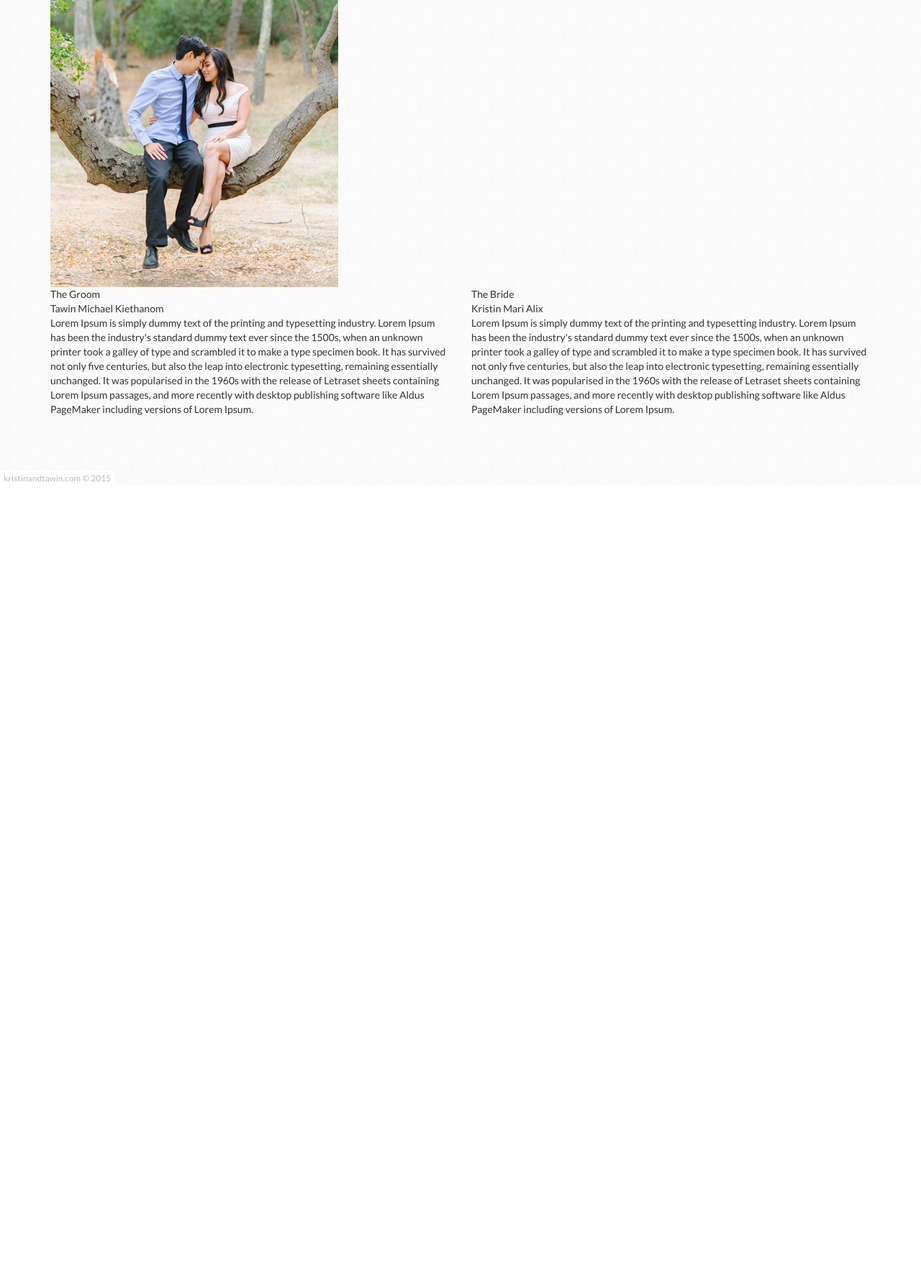
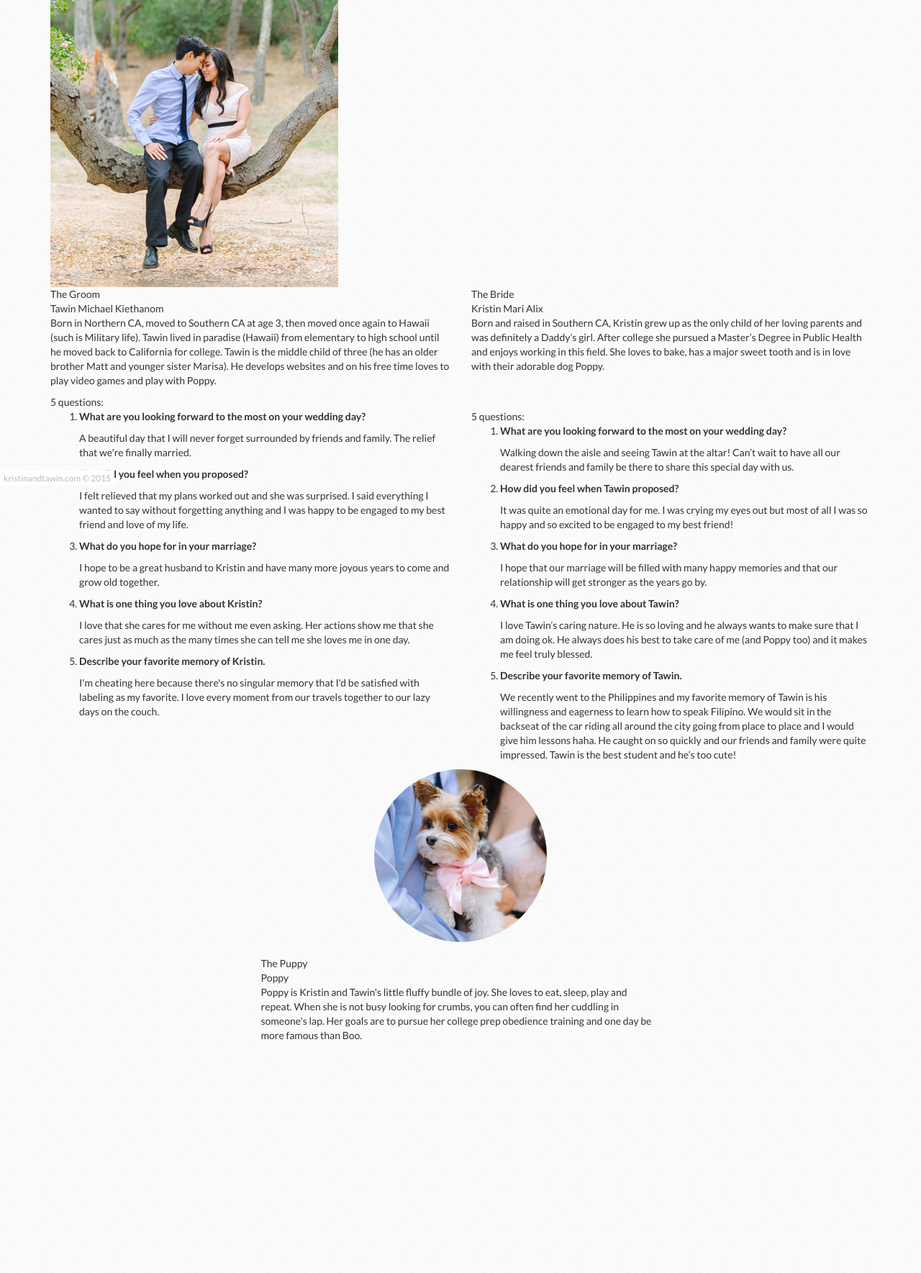
Before and after one commit to tkiethanom/myweddingwebsite, a CakePHP app: the page made by app/View/Pages/the_couple.ctp in a window 1280 px wide. Shown: the part 126-1895 px from the top of the page at 72% size. Before the commit the page ends 795 px from the top, so only its background shows below. Run offline with PHP 8.4 and a stand-in for CakePHP, Linux system fonts and the light colour scheme; the template is opened without the code that fills it, so the values that code supplies are empty; some libraries are stand-ins or nearby versions.

Commit message:
Almost done.

```diff
--- a/app/View/Layouts/default.ctp
+++ b/app/View/Layouts/default.ctp
@@ -40,6 +40,7 @@
 		echo $this->Html->script('lodash.min');
 		echo $this->Html->script('app/home');
 		echo $this->Html->script('app/travel');
+		echo $this->Html->script('app/the-couple');
 	?>
 		<link rel="stylesheet" type="text/css" href="/js/lib/slick/slick.css" >
 		<link rel="stylesheet" type="text/css" href="/js/lib/slick/slick-theme.css" >
--- a/app/View/Pages/the_couple.ctp
+++ b/app/View/Pages/the_couple.ctp
@@ -11,7 +11,31 @@
 					<div class="title">The Groom</div>
 					<div class="name">Tawin Michael Kiethanom</div>
 					<div class="content">
-						Lorem Ipsum is simply dummy text of the printing and typesetting industry. Lorem Ipsum has been the industry's standard dummy text ever since the 1500s, when an unknown printer took a galley of type and scrambled it to make a type specimen book. It has survived not only five centuries, but also the leap into electronic typesetting, remaining essentially unchanged. It was popularised in the 1960s with the release of Letraset sheets containing Lorem Ipsum passages, and more recently with desktop publishing software like Aldus PageMaker including versions of Lorem Ipsum.
+						<p>Born in Northern CA, moved to Southern CA at age 3, then moved once again to Hawaii (such is Military life). Tawin lived in paradise (Hawaii) from elementary to high school until he moved back to California for college. Tawin is the middle child of three (he has an older brother Matt and younger sister Marisa). He develops websites and on his free time loves to play video games and play with Poppy.</p>
+
+						<div class="question-header">5 questions:</div>
+						<ol>
+							<li>
+								<p><b>What are you looking forward to the most on your wedding day?</b></p>
+								<p>A beautiful day that I will never forget surrounded by friends and family. The relief that we're finally married.</p>
+							</li>
+							<li>
+								<p><b>How did you feel when you proposed?</b></p>
+								<p>I felt relieved that my plans worked out and she was surprised. I said everything I wanted to say without forgetting anything and I was happy to be engaged to my best friend and love of my life.</p>
+							</li>
+							<li>
+								<p><b>What do you hope for in your marriage?</b></p>
+								<p>I hope to be a great husband to Kristin and have many more joyous years to come and grow old together.</p>
+							</li>
+							<li>
+								<p><b>What is one thing you love about Kristin?</b></p>
+								<p>I love that she cares for me without me even asking. Her actions show me that she cares just as much as the many times she can tell me she loves me in one day.</p>
+							</li>
+							<li>
+								<p><b>Describe your favorite memory of Kristin.</b></p>
+								<p>I'm cheating here because there's no singular memory that I'd be satisfied with labeling as my favorite. I love every moment from our travels together to our lazy days on the couch. </p>
+							</li>
+						</ol>
 					</div>
 				</div>
 			</div>
@@ -22,7 +46,51 @@
 					<div class="title">The Bride</div>
 					<div class="name">Kristin Mari Alix</div>
 					<div class="content">
-						Lorem Ipsum is simply dummy text of the printing and typesetting industry. Lorem Ipsum has been the industry's standard dummy text ever since the 1500s, when an unknown printer took a galley of type and scrambled it to make a type specimen book. It has survived not only five centuries, but also the leap into electronic typesetting, remaining essentially unchanged. It was popularised in the 1960s with the release of Letraset sheets containing Lorem Ipsum passages, and more recently with desktop publishing software like Aldus PageMaker including versions of Lorem Ipsum.
+						<p>Born and raised in Southern CA, Kristin grew up as the only child of her loving parents and was definitely a Daddy’s girl. After college she pursued a Master’s Degree in Public Health and enjoys working in this field. She loves to bake, has a major sweet tooth and is in love with their adorable dog Poppy.</p>
+						<br/>
+						<br/>
+						<div class="question-header">5 questions:</div>
+						<ol>
+							<li>
+								<p><b>What are you looking forward to the most on your wedding day?</b></p>
+								<p>Walking down the aisle and seeing Tawin at the altar! Can’t wait to
+									have all our dearest friends and family be there to share this special day with us.</p>
+							</li>
+							<li>
+								<p><b>How did you feel when Tawin proposed?</b></p>
+								<p>It was quite an emotional day for me. I was crying my eyes out but most of all I was so happy and so excited to be engaged to my best friend!</p>
+							</li>
+							<li>
+								<p><b>What do you hope for in your marriage?</b></p>
+								<p>I hope that our marriage will be filled with many happy memories and that our relationship will get stronger as the years go by.  </p>
+							</li>
+							<li>
+								<p><b>What is one thing you love about Tawin?</b></p>
+								<p>I love Tawin’s caring nature. He is so loving and he always wants to	make sure that I am doing ok. He always does his best to take care of me (and Poppy too) and it makes me feel truly blessed.</p>
+							</li>
+							<li>
+								<p><b>Describe your favorite memory of Tawin.</b></p>
+								<p> We recently went to the Philippines and my favorite memory of Tawin is his willingness and eagerness to learn how to speak Filipino. We would sit in the backseat of the car
+									riding all around the city going from place to place and I would give him lessons haha. He caught on so quickly and our friends and family were quite impressed. Tawin is the best student and he’s too cute!</p>
+							</li>
+						</ol>
+
+					</div>
+				</div>
+			</div>
+		</div>
+	</div>
+	<div class="row">
+		<div class="col-sm-6 col-md-6 col-sm-push-3 col-md-push-3">
+			<div class="person">
+				<div class="inner">
+					<div class="image text-center" style="padding: 10px 0 20px 0">
+						<img class="img-responsive img-circle" src="/img/poppy.jpg" style="display: inline-block"  />
+					</div>
+					<div class="title">The Puppy</div>
+					<div class="name">Poppy</div>
+					<div class="content">
+						<p>Poppy is Kristin and Tawin's little fluffy bundle of joy. She loves to eat, sleep, play and repeat. When she is not busy looking for crumbs, you can often find her cuddling in someone's lap. Her goals are to pursue her college prep obedience training and one day be more famous than Boo.   </p>
 					</div>
 				</div>
 			</div>
--- /dev/null
+++ b/app/webroot/js/app/the-couple.js
@@ -0,0 +1,26 @@
+$(document).ready(function(){
+
+	TheCouple.resize();
+	$(window).on("throttledresize", function (event) {
+		TheCouple.resize();
+	});
+});
+
+var TheCouple = {};
+
+TheCouple.resize = function(){
+	if($('.couple-container').length > 0){
+		$('.couple-container .person .inner').css('height','auto');
+		if (!window.matchMedia("(max-width: 768px)").matches) {
+
+			var highest = 0;
+			$('.couple-container .person .inner').each(function(){
+				if(highest < $(this).innerHeight()){
+					highest = $(this).innerHeight();
+				}
+			});
+
+			$('.couple-container .person .inner').css('height', highest);
+		}
+	}
+};
```
Also changed, not shown: app/View/Pages/travel.ctp (+19 -10 lines), app/webroot/css/app/the_couple.css (+12 -0 lines), app/webroot/img/groomsmen/groomsman-2.jpg, app/webroot/img/groomsmen/groomsman-4.jpg, app/webroot/img/poppy.jpg (added), app/webroot/img/todo/ledip.jpg (added), app/webroot/img/todo/nanasan.jpg (added), app/webroot/img/todo/shikdorak.jpg (added), app/webroot/img/todo/sprinkles.jpg (added).
